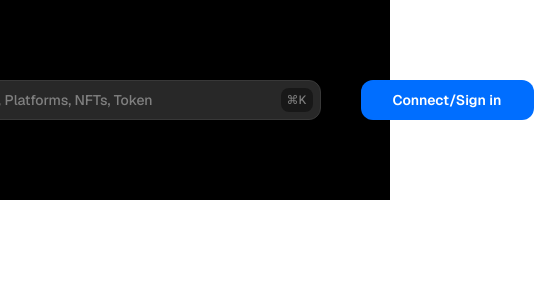
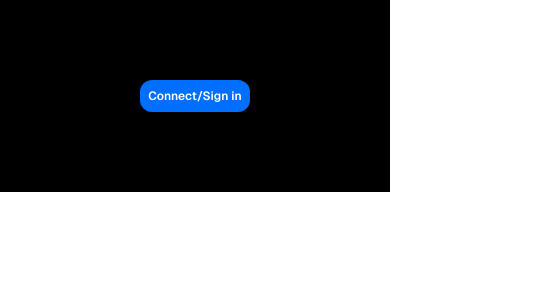
Before and after one commit to aycanogut/patara, a Next.js app: page / in a window 390 px wide. Shown: the top 300 px of the page, 534 px wide, since content can reach past the window. Built offline with nearby package versions, Linux system fonts and the light colour scheme.

Commit message:
feat: :lipstick: update components responsive styles

```diff
--- a/components/input-command-menu.tsx
+++ b/components/input-command-menu.tsx
@@ -21,9 +21,9 @@ function InputCommandMenu() {
   }, []);
 
   return (
-    <div className="relative">
+    <div className="relative hidden md:block">
       <Input
-        className="h-10 w-[29rem] rounded-xl border p-2 pr-24 pl-10"
+        className="h-10 w-80 rounded-xl border p-2 pr-24 pl-10 lg:w-[29rem]"
         placeholder="Enter Accounts, Platforms, NFTs, Token"
         prependIconProps={{
           name: 'search',
@@ -33,6 +33,7 @@ function InputCommandMenu() {
 
       <Button
         onClick={() => setOpen(true)}
+        variant="ghost"
         className="bg-background-primary hover:bg-background-secondary hover:border-border-primary absolute top-1/2 right-2 h-6 w-8 -translate-y-1/2 rounded-lg border border-transparent px-1 py-2"
       >
         <kbd className="font-geist text-text-secondary text-xs font-medium">⌘K</kbd>
--- a/components/ui/button.tsx
+++ b/components/ui/button.tsx
@@ -7,18 +7,20 @@ import cn from '@/lib/utils/cn';
 
 const buttonVariants = cva(
   cn(
-    'inline-flex cursor-pointer items-center justify-center gap-2 text-sm whitespace-nowrap transition-colors',
+    'inline-flex cursor-pointer items-center justify-center gap-2 text-xs md:text-sm whitespace-nowrap transition-colors',
     'focus-visible:ring-text-secondary focus-visible:ring-2 focus-visible:outline-none',
     'disabled:pointer-events-none disabled:opacity-50',
-    '[&_svg]:pointer-events-none [&_svg]:size-4 [&_svg]:shrink-0'
+    '[&_svg]:pointer-events-none [&_svg]:size-6 [&_svg]:shrink-0'
   ),
   {
     variants: {
       variant: {
         default: 'bg-text-brand text-text-primary hover:bg-text-brand/80',
+        ghost: 'bg-transparent text-text-primary',
       },
       size: {
-        default: 'rounded-xl px-8 py-2.5',
+        default: 'rounded-xl p-2 lg:px-8 lg:py-2.5',
+        tight: 'p-0 md:p-0 lg:p-0',
         // icon: 'TODO'
       },
       emphasis: {
```
